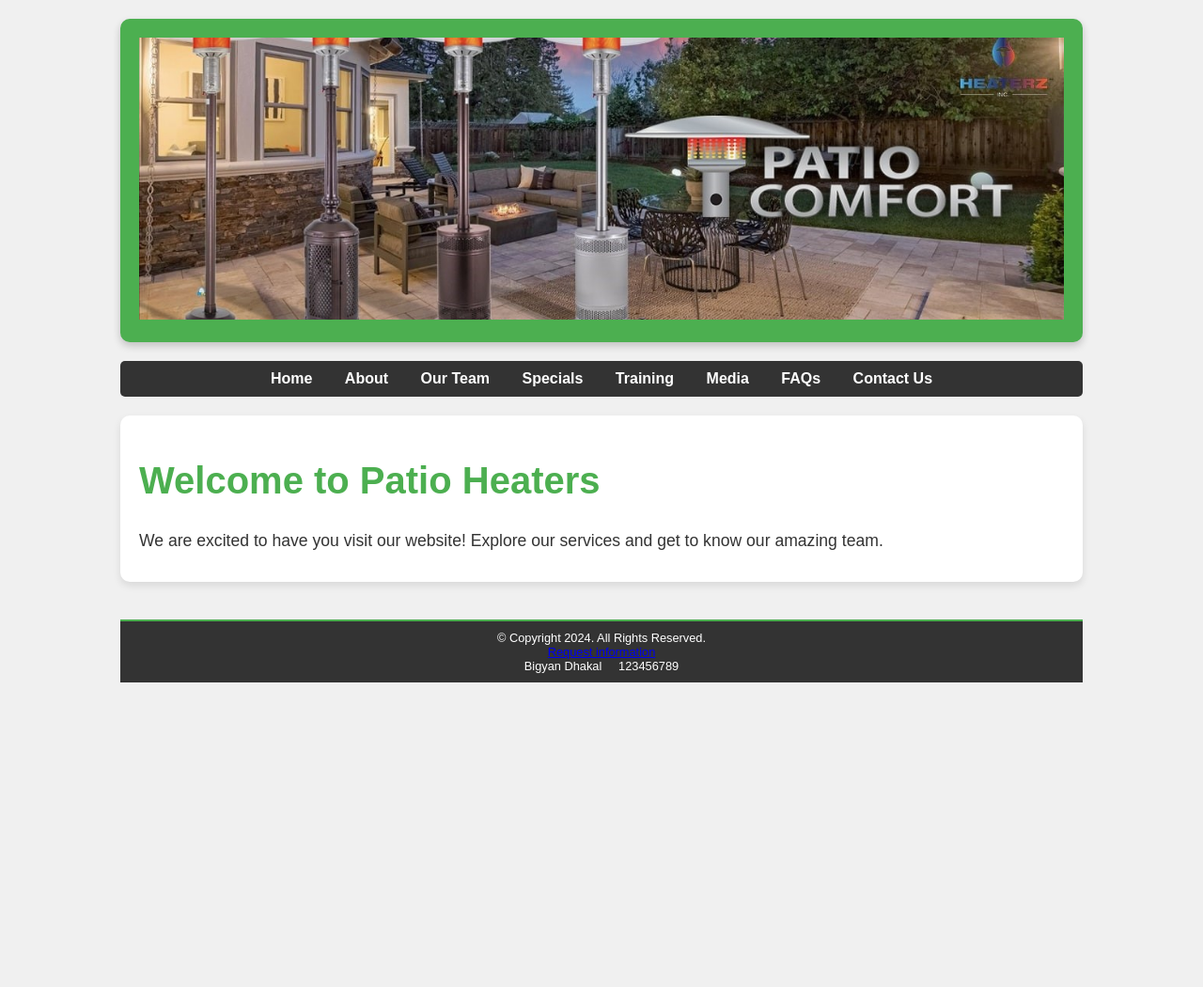
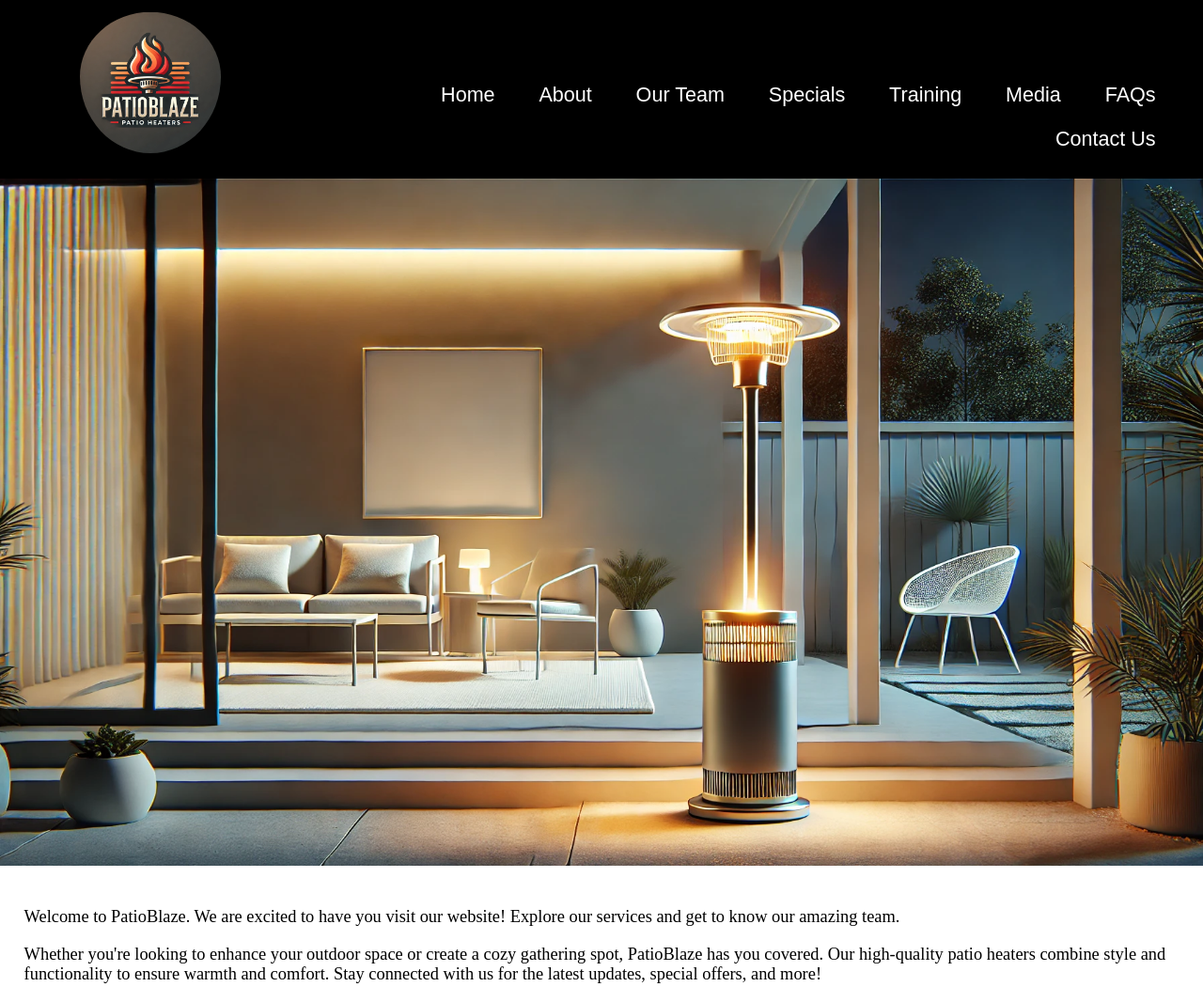
Before and after one commit to c0932095/LCOF24-60, a plain HTML site: page index.html in a window 1280 px wide. Shown: the top 1050 px of the page at 94% size. Before the commit the page ends 800 px from the top, so only its background shows below. Drawn offline with Linux system fonts and the light colour scheme.

Commit message:
update on css and template

```diff
--- a/css/style.css
+++ b/css/style.css
@@ -1,101 +1,285 @@
-/* Set background color for the website */
-body {
-  background-color: #f0f0f0;
-  font-family: "Arial", sans-serif; /* Default font for the website */
+/* CSS Reset */
+body,
+header,
+nav,
+main,
+footer,
+h1,
+div,
+img,
+ul {
   margin: 0;
   padding: 0;
+  border: 0;
 }
 
-/* Style container element to set width and center the page */
-.container {
-  width: 80%;
+/* Style rules for body and images */
+body {
+  background-color: #000;
+}
+
+img {
+  max-width: 100%;
+  display: block;
+}
+
+/* Style rules for mobile viewport */
+
+/* Style rule for header */
+header {
+  position: -webkit-sticky;
+  position: sticky;
+  top: 0;
+  background-color: #000;
+  height: 190px;
+}
+
+header img {
   margin: 0 auto;
 }
 
-/* Style for header */
-header {
-  background-color: #4caf50;
-  margin-top: 20px;
-  margin-bottom: 20px;
-  padding: 20px;
-  border-radius: 10px;
-  box-shadow: 0 4px 8px rgba(0, 0, 0, 0.2);
+/* Style rules for navigation area */
+nav {
+  padding: 1%;
+  margin-bottom: 1%;
+}
+
+nav ul {
+  list-style-type: none;
   text-align: center;
 }
 
-.banner {
-    width: 100%;
-    height: 300px;
-    object-fit: cover;
+nav li {
+  font-size: 1.5em;
+  font-family: "Francois One", sans-serif;
+  border-top: 1px solid #fff;
 }
 
-/* Style for navigation */
-nav {
-  background-color: #333;
-  padding: 10px;
+nav li:first-child {
+  border-top: none;
+}
+
+nav li a {
+  display: block;
+  color: #fff;
+  padding: 0.5em 1em;
+  text-decoration: none;
+}
+
+/* Show mobile class, hide tablet-desktop class */
+.mobile {
+  display: block;
+}
+
+.tablet-desktop {
+  display: none;
+}
+
+/* Style rules for main content */
+main {
+  background-color: #fff;
+  padding: 2%;
+  font-size: 1.15em;
+  font-family: "Roboto Slab", serif;
+}
+
+.tel-link {
+  background-color: #404040;
+  padding: 2%;
+  margin: 0 auto;
+  width: 80%;
   text-align: center;
   border-radius: 5px;
-  margin-bottom: 20px;
 }
 
-nav a {
-  color: white;
+.tel-link a {
+  color: #fff;
   text-decoration: none;
-  margin: 0 15px;
+  font-size: 1.5em;
+  display: block;
+}
+
+.hours {
+  margin-left: 10%;
+}
+
+.action {
+  font-size: 1.35em;
+  color: #666600;
   font-weight: bold;
 }
 
-nav a:hover {
-  text-decoration: underline;
+#weights,
+#cardio,
+#training {
+  margin: 0 2%;
 }
 
-/* Style for main element */
-main {
-  display: block;
-  background-color: white;
-  padding: 20px;
-  margin-top: 20px;
-  border-radius: 10px;
-  box-shadow: 0 4px 8px rgba(0, 0, 0, 0.1);
-  color: #333;
-  text-align: left;
+.round {
+  border-radius: 8px;
 }
 
-/* Style for headings */
-h1 {
-  font-size: 2.5em;
-  color: #4caf50; /* Change the color of the heading */
+.external-link {
+  color: #666600;
+  font-weight: bold;
+  text-decoration: none;
 }
 
-h2,
-h3,
-h4 {
-  font-size: 2em;
+#contact {
+  text-align: center;
 }
 
-p {
-  line-height: 1.6;
-  font-size: 1.1em;
-  margin: 10px 0;
+#contact .contact-email-link {
+  color: #666600;
+  text-decoration: none;
 }
 
-/* Style for list items */
-ul,
-ol {
-  margin-left: 40px;
+.map {
+  border: 2px solid #000;
+  width: 95%;
+  height: 50%;
 }
 
-li {
-  font-size: 1.1em;
+/* Style rules for footer content */
+footer p {
+  font-size: 0.75em;
+  text-align: center;
+  color: #fff;
+  padding: 0 1em;
 }
 
-/* Style for footer */
-footer {
-  font-size: 0.8em;
-  text-align: center;
-  margin-top: 40px;
-  background-color: #333;
-  color: white;
-  padding: 10px;
-  border-top: 2px solid #4caf50;
+footer p a {
+  color: #fff;
+  text-decoration: none;
 }
+
+/* Media Query or Tablet: Viewport */
+
+@media screen and (min-width: 630px), print {
+  .tablet-desktop {
+    display: block;
+  }
+
+  .mobile {
+    display: none;
+  }
+
+  /* Tablet viewport: Style rule for header */
+
+  header {
+    position: static;
+    padding-bottom: 2%;
+  }
+
+  /* Tablet viewport: Style rule for header */
+
+  nav li {
+    border-top: none;
+    display: inline-block;
+    border-right: 1px solid #fff;
+  }
+
+  nav li:last-child {
+    border-right: none;
+  }
+
+  nav li a {
+    padding: 0.1em 0.75em;
+  }
+
+  /* Tablet viewport: Style rule for main content area */
+
+  main ul {
+    margin: 0 0 4% 10%;
+  }
+
+  #exercises dt {
+    font-weight: bold;
+  }
+
+  #exercises dd {
+    padding: 0.5% 1% 2% 0;
+  }
+
+  .tel-num {
+    font-size: 1.25em;
+  }
+
+  .map {
+    width: 600px;
+    height: 450px;
+  }
+}
+
+/* Media Query for Desktop Viewport */
+
+@media screen and (min-width: 769px), print {
+  /* Desktop Viewport: Style rule for header */
+
+  header {
+    width: 25%;
+    float: left;
+    padding-bottom: 0;
+  }
+
+  header img {
+    border-radius: 100%;
+    height: 150px;
+    padding-top: 4%;
+  }
+
+  /* Desktop Viewport: Style rule for nav area */
+
+  nav {
+    float: right;
+    width: 70%;
+    margin: 4em 1em 0 0;
+  }
+
+  nav ul {
+    text-align: right;
+    font-size: 0.9em;
+  }
+
+  nav li {
+    border: none;
+  }
+
+  nav li a {
+    padding: 0.5em 1em;
+  }
+
+  nav li a:hover {
+    color: #000;
+    background-color: #fff;
+  }
+
+  /* Desktop Viewport: Style rule for main content */
+
+  main {
+    clear: both;
+  }
+
+  main h1 {
+    font-size: 1.8em;
+  }
+
+}
+
+/* Media Query for Large Desktop Viewports */
+
+@media screen and (min-width: 1921px) {
+  #container {
+    width: 1920px;
+    margin: 0 auto;
+  }
+}
+
+/* Media Query for Print */
+
+@media print {
+  body {
+    background-color: #fff;
+    color: #000;
+  }
+}
--- a/index.html
+++ b/index.html
@@ -8,36 +8,51 @@
 <head>
     <meta charset="UTF-8">
     <meta name="viewport" content="width=device-width, initial-scale=1.0">
-    <title>Patio Heaters</title>
+    <title>PatioBlaze</title>
     <link rel="stylesheet" href="css/style.css">
 </head>
 
 <body>
-    <div class="container">
+    <div id="container">
         <header>
-            <img src="images/patio-heaters-banner.jpg" alt="Patio Heaters Banner" class="banner">
+            <a href="index.html"><img src="images/patio-logo.png" alt="Logo patioblaze"></a>
         </header>
 
         <nav>
-            <a href="index.html">Home</a>
-            <a href="about.html">About</a>
-            <a href="team.html">Our Team</a>
-            <a href="specials.html">Specials</a>
-            <a href="training.html">Training</a>
-            <a href="media.html">Media</a>
-            <a href="faqs.html">FAQs</a>
-            <a href="contact.html">Contact Us</a>
+            <ul>
+                <!-- <li><a href="index.html"><img src="images/patio-logo.png" alt="Logo patioblaze" class="mobile-logo"></a></li> -->
+                <li><a href="index.html">Home</a></li>
+                <li><a href="about.html">About</a></li>
+                <li><a href="team.html">Our Team</a> </li>
+                <li><a href="specials.html">Specials</a> </li>
+                <li><a href="training.html">Training</a> </li>
+                <li><a href="media.html">Media</a> </li>
+                <li><a href="faqs.html">FAQs</a> </li>
+                <li><a href="contact.html">Contact Us</a> </li>
+            </ul>
         </nav>
 
+        <div id="hero" class="tab-desk">
+            <img src="images/banner-patio-2.png" alt="patio images" class="img-banner">
+        </div>
+
         <main>
-            <h1>Welcome to Patio Heaters</h1>
-            <p>We are excited to have you visit our website! Explore our services and get to know our amazing team.</p>
+            <div id="intro">
+                <p> Welcome to PatioBlaze. We are excited to have you visit our website! Explore our services and get to
+                    know our amazing team.</p>
+                <p>
+                    Whether you're looking to enhance your outdoor space or create a cozy gathering spot, PatioBlaze has
+                    you
+                    covered. Our high-quality patio heaters combine style and functionality to ensure warmth and
+                    comfort.
+                    Stay connected with us for the latest updates, special offers, and more!</p>
+            </div>
         </main>
 
         <footer>
-            &copy; Copyright 2024. All Rights Reserved.<br>
-            <a href="mailto:info@yourcompany.com">Request information</a><br>
-            Bigyan Dhakal &nbsp; &nbsp; 123456789
+            <p>&copy; Copyright 2024. All Rights Reserved.<br></p>
+            <p><a href="mailto:info@patioblaze.com">Request information</a><br><br>
+                Bigyan Dhakal &nbsp; &nbsp; c0932095</p>
         </footer>
     </div>
 </body>
```
Also changed, not shown: images/banner-patio-2.png (added), images/banner-patio-heaters.png (added), images/patio-logo.png (added), images/welcome-image.png (added), specials.html (added).
